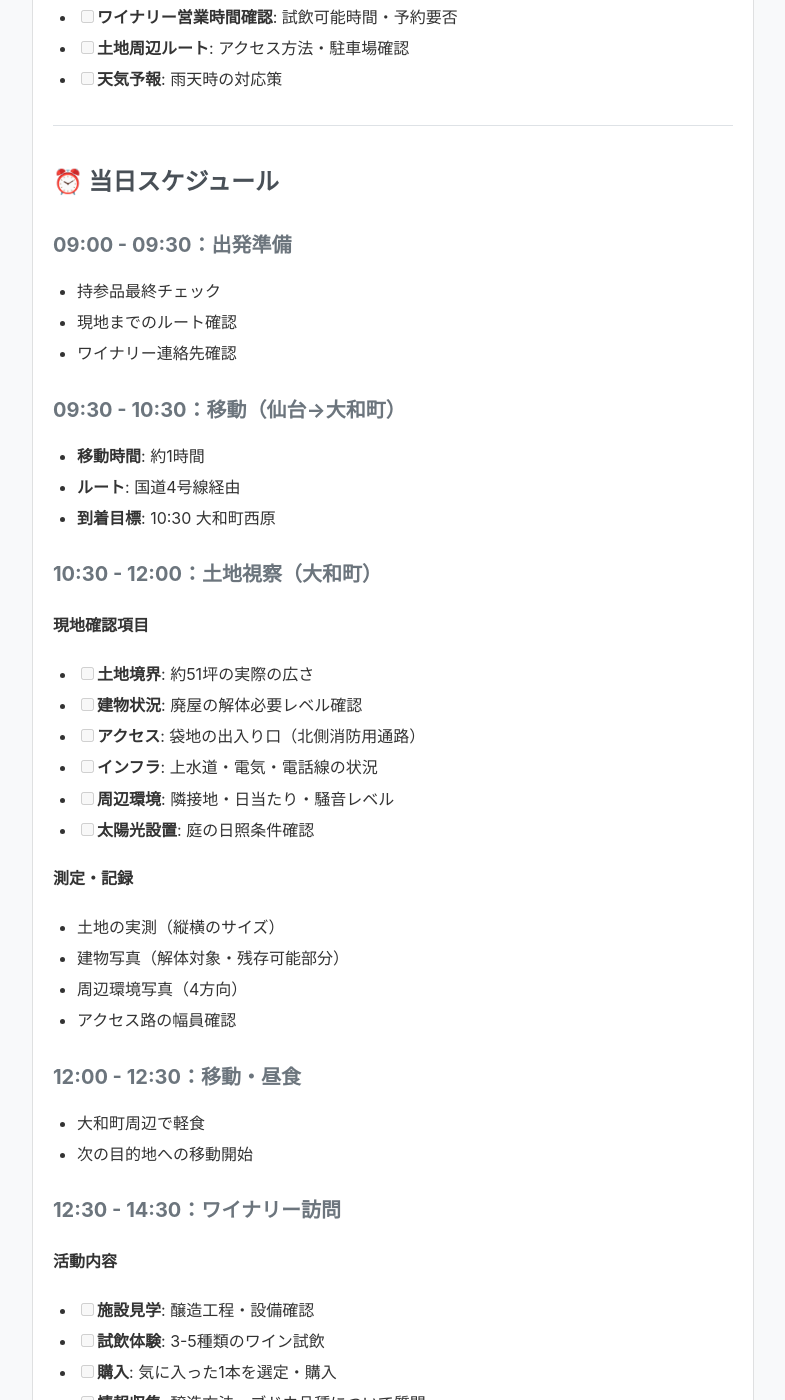
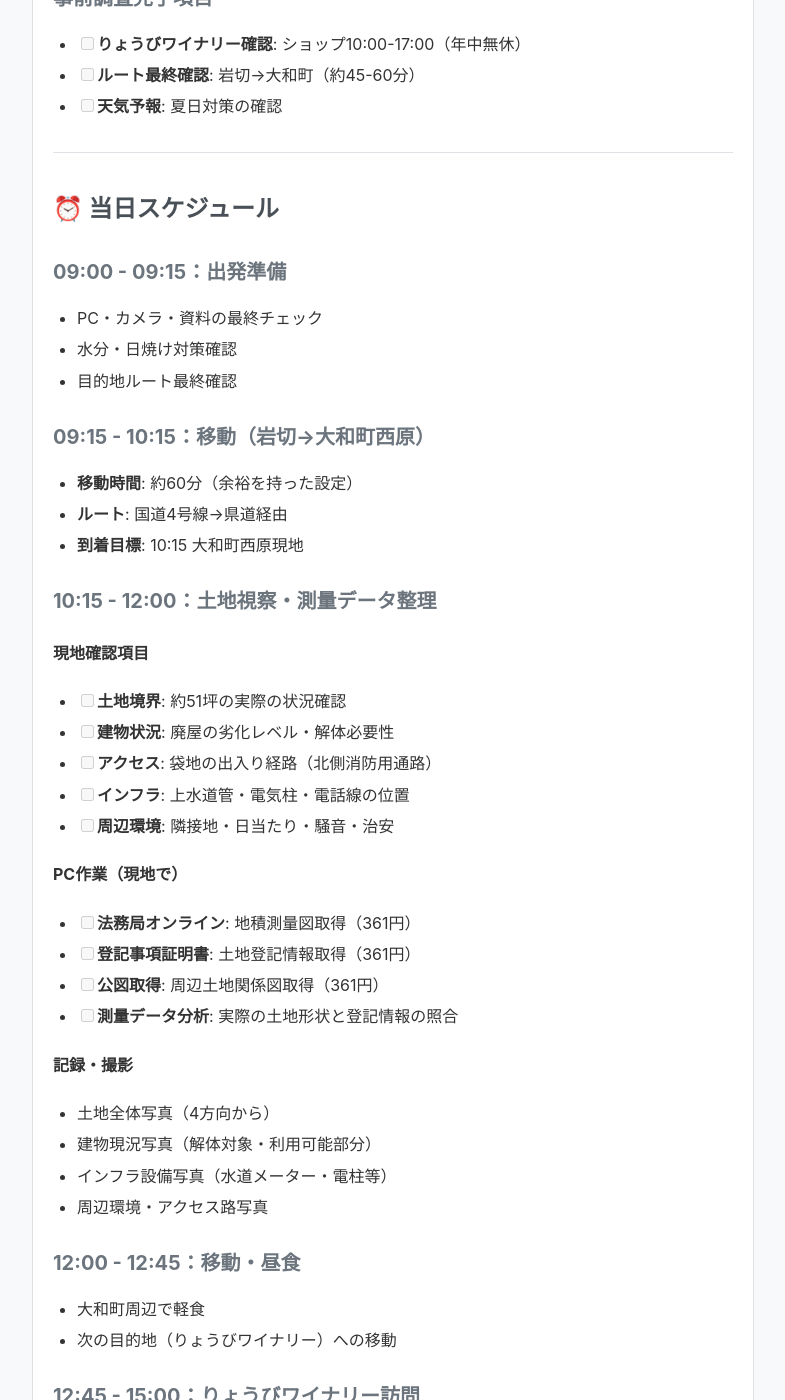
Before and after one commit to Rioto3/docs, a Jekyll site: the page built from 20250622-land-winery-day-plan.md, in a window 1280 px wide and 1400 px high, scrolled down 633 px. Shown: the whole window, without its empty margins (247-1032 px from the left). Built offline with Jekyll 4.4.1, drawn with Linux system fonts in a browser that asks for light colours; our own code applies the rules of GitHub Pages for plain Markdown files; some of the changed text lies outside the part shown.

Commit message:
Update day plan with detailed information and PC-based land data analysis

```diff
--- a/20250622-land-winery-day-plan.md
+++ b/20250622-land-winery-day-plan.md
@@ -2,118 +2,153 @@
 
 **実施予定**: 土日のうち1日
 **目的**: 土地取得イメージの具体化 + ワイン試飲・購入
-**対象地**: 宮城県黒川郡大和町西原（約51坪、袋地、無償譲渡物件）
+**対象地**: 宮城県黒川郡大和町西原（約51坪、袋地、10万円物件）
+**出発地**: 岩切
 
 ---
 
 ## 📋 事前準備（平日に完了）
 
 ### 必要アイテム
-- [ ] **メジャー・測量アプリ**: 土地実測用
+- [ ] **ノートPC**: 測量データ整理・法務局資料検索用
 - [ ] **写真撮影機材**: スマホ + 予備バッテリー
-- [ ] **地図・資料**: グーグルマップ印刷 + 登記情報
-- [ ] **現金**: ワイン購入費 + 交通費
-- [ ] **防寒・作業着**: 現地視察用（汚れても良い服装）
+- [ ] **現金**: ワイン購入費（3,000-5,000円想定）+ 交通費
+- [ ] **夏服装**: 軽装・帽子・日焼け止め
+- [ ] **飲み物**: 水分補給用（夏対策）
 
-### 事前調査
-- [ ] **ワイナリー営業時間確認**: 試飲可能時間・予約要否
-- [ ] **土地周辺ルート**: アクセス方法・駐車場確認
-- [ ] **天気予報**: 雨天時の対応策
+### 事前調査完了項目
+- [ ] **りょうびワイナリー確認**: ショップ10:00-17:00（年中無休）
+- [ ] **ルート最終確認**: 岩切→大和町（約45-60分）
+- [ ] **天気予報**: 夏日対策の確認
 
 ---
 
 ## ⏰ 当日スケジュール
 
-### 09:00 - 09:30：出発準備
-- 持参品最終チェック
-- 現地までのルート確認
-- ワイナリー連絡先確認
+### 09:00 - 09:15：出発準備
+- PC・カメラ・資料の最終チェック
+- 水分・日焼け対策確認
+- 目的地ルート最終確認
 
-### 09:30 - 10:30：移動（仙台→大和町）
-- **移動時間**: 約1時間
-- **ルート**: 国道4号線経由
-- **到着目標**: 10:30 大和町西原
+### 09:15 - 10:15：移動（岩切→大和町西原）
+- **移動時間**: 約60分（余裕を持った設定）
+- **ルート**: 国道4号線→県道経由
+- **到着目標**: 10:15 大和町西原現地
 
-### 10:30 - 12:00：土地視察（大和町）
+### 10:15 - 12:00：土地視察・測量データ整理
 #### 現地確認項目
-- [ ] **土地境界**: 約51坪の実際の広さ
-- [ ] **建物状況**: 廃屋の解体必要レベル確認
-- [ ] **アクセス**: 袋地の出入り口（北側消防用通路）
-- [ ] **インフラ**: 上水道・電気・電話線の状況
-- [ ] **周辺環境**: 隣接地・日当たり・騒音レベル
-- [ ] **太陽光設置**: 庭の日照条件確認
+- [ ] **土地境界**: 約51坪の実際の状況確認
+- [ ] **建物状況**: 廃屋の劣化レベル・解体必要性
+- [ ] **アクセス**: 袋地の出入り経路（北側消防用通路）
+- [ ] **インフラ**: 上水道管・電気柱・電話線の位置
+- [ ] **周辺環境**: 隣接地・日当たり・騒音・治安
 
-#### 測定・記録
-- 土地の実測（縦横のサイズ）
-- 建物写真（解体対象・残存可能部分）
-- 周辺環境写真（4方向）
-- アクセス路の幅員確認
+#### PC作業（現地で）
+- [ ] **法務局オンライン**: 地積測量図取得（361円）
+- [ ] **登記事項証明書**: 土地登記情報取得（361円）
+- [ ] **公図取得**: 周辺土地関係図取得（361円）
+- [ ] **測量データ分析**: 実際の土地形状と登記情報の照合
 
-### 12:00 - 12:30：移動・昼食
+#### 記録・撮影
+- 土地全体写真（4方向から）
+- 建物現況写真（解体対象・利用可能部分）
+- インフラ設備写真（水道メーター・電柱等）
+- 周辺環境・アクセス路写真
+
+### 12:00 - 12:45：移動・昼食
 - 大和町周辺で軽食
-- 次の目的地への移動開始
+- 次の目的地（りょうびワイナリー）への移動
 
-### 12:30 - 14:30：ワイナリー訪問
+### 12:45 - 15:00：りょうびワイナリー訪問
 #### 活動内容
-- [ ] **施設見学**: 醸造工程・設備確認
+- [ ] **ショップ見学**: ワイン・シードル・地場産品確認
 - [ ] **試飲体験**: 3-5種類のワイン試飲
-- [ ] **購入**: 気に入った1本を選定・購入
-- [ ] **情報収集**: 醸造方法・ブドウ品種について質問
+- [ ] **購入**: 気に入った1本選定・購入（3,000-5,000円想定）
+- [ ] **情報収集**: 醸造工程・地元ブドウ品種・ビジネスモデル
 
-#### 学習ポイント
-- ワイン製造の基本工程
-- 地域の気候・土壌とワインの関係
-- 小規模ワイナリーの運営実態
+#### 学習・観察ポイント
+- 宮城県最大規模ワイナリーの運営実態
+- 自社畑100%使用の品質管理手法
+- 観光・レストラン・宿泊複合事業の仕組み
+- 地域連携・マーケティング戦略
 
-### 14:30 - 15:00：移動・記録整理
-- 帰路に向けて移動開始
-- 土地視察メモの整理
-- 撮影写真の確認
+### 15:00 - 15:30：移動・記録整理
+- 帰路移動開始
+- 1日の情報・写真整理
+- PC作業の続行（車内・休憩時）
 
-### 15:00 - 16:00：帰宅・まとめ
-- 仙台市内到着
-- 1日の成果整理
+### 15:30 - 16:30：帰宅・データまとめ
+- 岩切到着
+- 取得した測量データ・写真の整理
 
 ---
 
-## 📝 持ち帰り成果物
+## 📁 持ち帰り成果物
 
-### 土地関連
-- **実測データ**: 正確な土地サイズ
-- **写真記録**: 現況・周辺環境
-- **課題整理**: 解体費用・インフラ工事の概算
-- **活用プラン**: 太陽光発電・建築可能性の検討
+### 土地関連データ
+- **法務局資料**: 地積測量図・登記事項証明書・公図
+- **現地写真**: 建物・境界・インフラ・周辺環境
+- **分析資料**: 登記データと現況の照合結果
+- **課題整理**: 解体費用・インフラ復旧・法的手続きの概算
 
 ### ワイナリー関連
-- **購入ワイン**: 1本（記念・研究用）
-- **製造知識**: 醸造工程の基本理解
-- **ビジネス洞察**: 小規模ワイナリーの運営ノウハウ
+- **購入ワイン**: 1本（研究・記念用）
+- **ビジネス知識**: 複合事業モデルの実態
+- **地域情報**: 大和町の農業・観光業の現状
 
 ---
 
-## 💡 検討ポイント
+## 💻 測量データ整理の具体的手順
 
-### 土地取得判断材料
-- **解体費用**: 20坪建物の解体見積もり（50-100万円想定）
-- **インフラ復旧**: 上水道復旧・電気引き込み費用
-- **アクセス改善**: 囲繞地通行権の法的整備
-- **活用可能性**: 太陽光発電の採算性
+### 法務局オンライン取得項目
+1. **地積測量図**: 土地の正確な形状・面積・境界点
+2. **登記事項証明書**: 所有者・地目・地積の法的情報
+3. **公図**: 周辺土地との位置関係・道路との接続
 
-### ワイナリー事業参考
-- **初期投資**: 設備・土地・許認可の概算
-- **販路開拓**: 直販・卸売りの戦略
-- **地域連携**: 農家・観光業との連携可能性
+### 現地照合項目
+- 登記上の地積vs実際の土地利用状況
+- 境界標の有無・位置確認
+- 隣地との境界の現況
+- 道路幅員・接道状況の実測
+
+### 分析ポイント
+- **法的リスク**: 境界未確定・越境の有無
+- **インフラ費用**: 上下水道・電気・ガス復旧費
+- **建築制限**: 建蔽率・容積率・接道義務
+- **活用可能性**: 太陽光・農地・建築の適性
 
 ---
 
-## 🚨 注意事項
+## 💡 投資判断材料の整理
 
-- **土地は袋地**: 通行権の法的確認必須
-- **建物解体**: 専門業者による事前見積もり推奨
-- **無償譲渡**: 登記費用・税金の事前確認
-- **ワイナリー**: 運転する場合は試飲量に注意
+### 初期費用算出
+- **購入価格**: 10万円
+- **解体費用**: 50-80万円（20坪建物想定）
+- **インフラ復旧**: 20-50万円（上水道・電気）
+- **測量・登記**: 10-20万円（境界確定時）
+- **合計**: 90-160万円
+
+### 活用シナリオ
+- **太陽光発電**: 約50坪での発電量・売電収入試算
+- **建築用地**: 新築可能性・建築制限の詳細
+- **農地転用**: 家庭菜園・小規模農業の可能性
+
+---
+
+## 🚨 重要確認事項
+
+### 土地固有リスク
+- **袋地**: 通行権の法的整備・隣地関係
+- **建物解体**: アスベスト・廃棄物処理の追加費用
+- **インフラ**: 接続工事の実際の費用見積もり
+
+### ワイナリー参考情報
+- **設備投資**: 小規模ワイナリー開始の初期費用
+- **許認可**: 酒類製造免許の取得要件
+- **販路**: 直販・観光・レストラン複合の収益性
 
 ---
 
 **作成日**: 2025年6月22日
 **想定実施**: 次回土日
+**更新**: 詳細調査結果反映版
```
